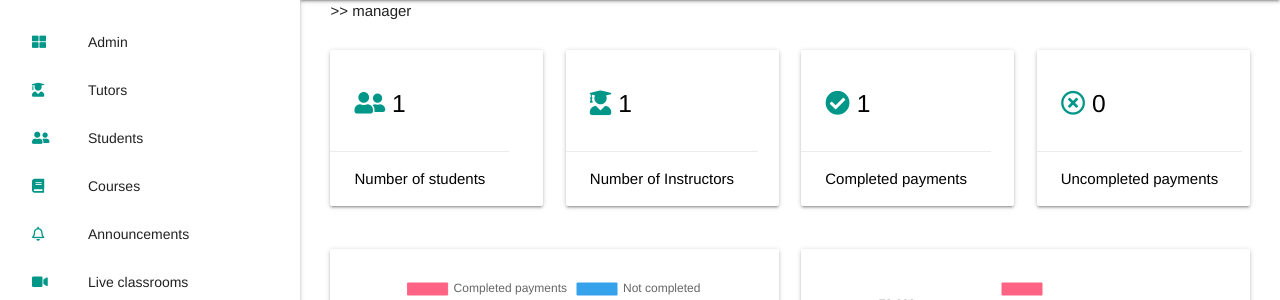
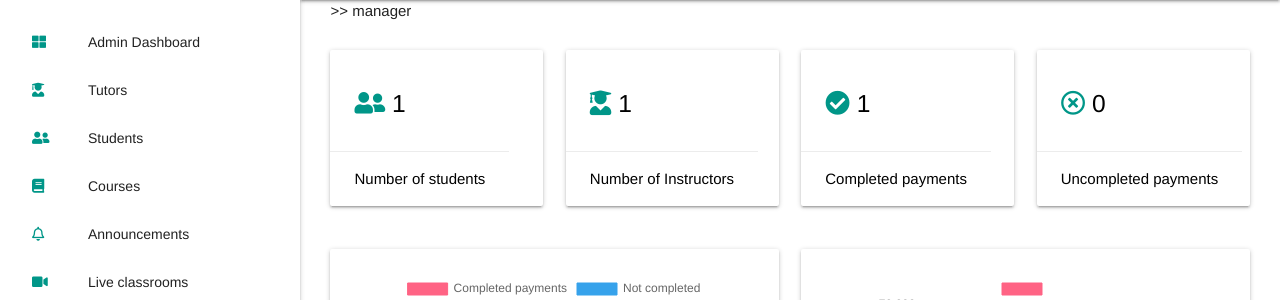
Before and after one commit to igah-franklin/CRM-filesharing-and-attendance-salary-payment-app, a Django app: page /home/ in a window 1280 px wide. Shown: the part 89-389 px from the top of the page. Run offline with Django 3.2, Linux system fonts and the light colour scheme; data comes from the database, SQL or seed files in the repository; some libraries are stand-ins or nearby versions.

Commit message:
dashboard

```diff
--- a/parachapp/templates/admin_template/adminbase.html
+++ b/parachapp/templates/admin_template/adminbase.html
@@ -54,7 +54,7 @@
                 <img src="{% static 'img/parach.png' %}" alt="" class="">
             </div>
 
-          <li class="left-align"><a href="{% url 'parachapp:dashboard' %}" ><i class="fas fa-th-large"></i>Admin</a></li>
+          <li class="left-align"><a href="{% url 'parachapp:dashboard' %}" ><i class="fas fa-th-large"></i>Admin Dashboard</a></li>
           <li class="left-align"><a href="{% url 'parachapp:teacher_home' %}" ><i class="fas fa-user-graduate"></i> Tutors</a></li>
           <li class="left-align"><a href="{% url 'parachapp:student_home' %}" ><i class="fas fa-user-friends"></i> Students</a></li>
             <li class="left-align"><a href="{% url 'parachapp:create_course' %}" ><i class="fas fa-book"></i> Courses</a></li>
```
